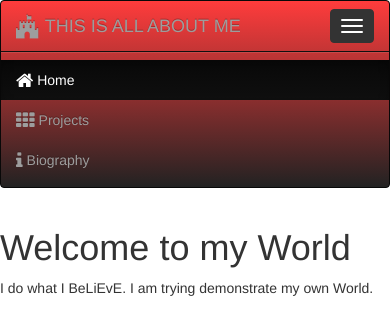
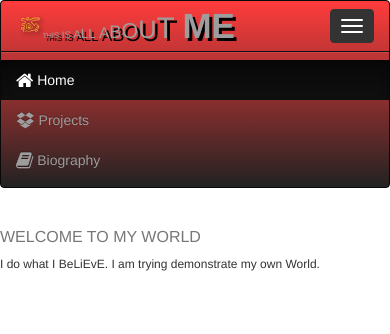
Before and after one commit to 300872772/LAB2_Paragraph_Array, a plain HTML site: page index.html in a window 390 px wide. Both pictures are taken after a click on the button "Toggle navigation". Drawn offline with Linux system fonts and the light colour scheme.

Commit message:
Lab2 final edit

```diff
--- a/Content/app.css
+++ /dev/null
@@ -1 +0,0 @@
-/* custom css goes here */
--- /dev/null
+++ b/Content/css/app.css
@@ -0,0 +1,22 @@
+/* custom css goes here */
+
+.logo {
+    float: left;
+    height: 80%;
+        -webkit-filter: drop-shadow(2px 2px 2px #000000);
+    filter:         drop-shadow(2px 2px 2px #000000);
+}
+.allabout{
+ font-size: 35px;
+   text-shadow:  3px 3px black;
+}
+
+@media screen and (max-width: 768px) {
+    h1{
+        font-size:16px;
+    }
+    p{
+        font-size:12px;
+    }
+
+}
--- a/index.html
+++ b/index.html
@@ -9,7 +9,7 @@
     <link rel="stylesheet" href="Content/css/bootstrap.min.css">
     <link rel="stylesheet" href="Content/css/bootstrap-theme.min.css">
     <link rel="stylesheet" href="Content/css/font-awesome.min.css">
-    <link rel="stylesheet" href="Content/app.css">
+    <link rel="stylesheet" href="Content/css/app.css">
 </head>
 
 <body>
@@ -25,14 +25,18 @@
         <span class="icon-bar"></span>
         <span class="icon-bar"></span>
       </button>
-                <a class="navbar-brand" href="index.html"><i class="fa fa-fort-awesome fa-lg"></i> THIS IS ALL ABOUT ME</a>
+                <a class="navbar-brand" href="index.html"><img class="logo" src="Assets/logo1.svg"> <span class="allabout">
+                    <small><small><small><small><small><small>
+                        <small><small><small><small>TH</small>IS </small>IS
+                    </small>A</small>LL</small> A</small>B</small>O</small>U</small>T
+                    </small><b>ME</b></span></a>
             </div>
             <!-- Collect the nav links, forms, and other content for toggling -->
             <div class="collapse navbar-collapse" id="bs-example-navbar-collapse-1">
                 <ul class="nav navbar-nav navbar-right">
                     <li class="active"><a href="index.html"><i class="fa fa-home fa-lg"></i> Home</a></li>
-                    <li><a href="projects.html"><i class="fa fa-th fa-lg"></i> Projects</a></li>
-                    <li><a href="about.html"><i class="fa fa-info fa-lg"></i> Biography</a></li>
+                    <li><a href="projects.html"><i class="fa fa-dropbox fa-lg"></i> Projects</a></li>
+                    <li><a href="about.html"><i class="fa fa-book fa-lg"></i> Biography</a></li>
                 </ul>
             </div>
             <!-- /.navbar-collapse -->
@@ -42,7 +46,7 @@
 
     <div class="container">
         <div class="row">
-            <h1>Welcome to my World</h1>
+            <h1 class="text-muted">WELCOME TO MY WORLD</h1>
 
             <p id="homePara">
 
```
Also changed, not shown: about.html (+5 -5 lines), projects.html (+7 -7 lines), Assets/logo1.svg (added), 2 other files.
